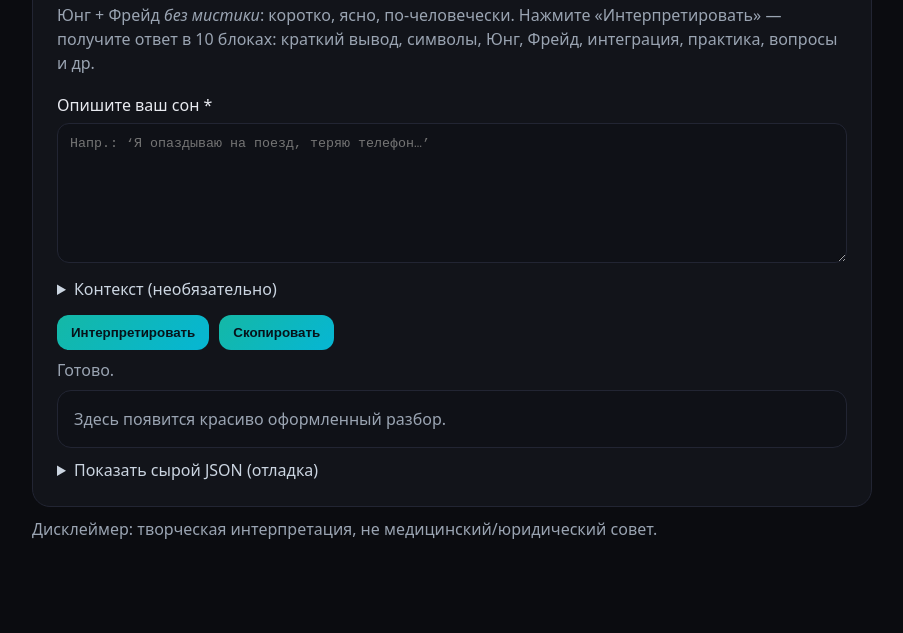
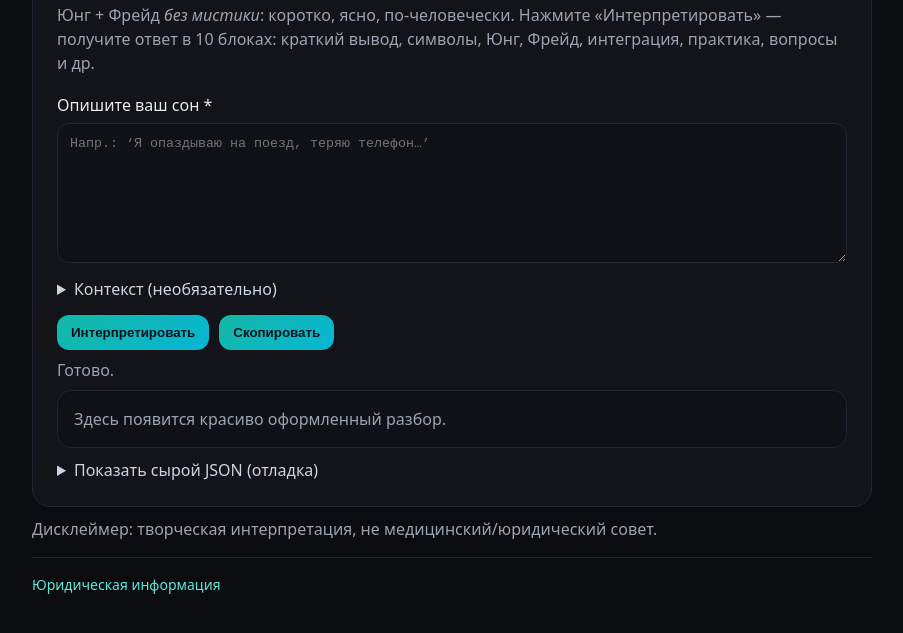
Before and after one commit to shir81023-hub/Somnus, a plain HTML site: page index.html in a window 1280 px wide. Shown: the part 139-772 px from the top of the page, without its empty margins (188-1091 px from the left). Drawn offline with Linux system fonts and the light colour scheme.

Commit message:
Update index.html
Юридическая информация

```diff
--- a/index.html
+++ b/index.html
@@ -41,7 +41,11 @@
     .controls{display:flex;gap:10px;justify-content:flex-end;margin-bottom:6px}
     .jsonbox{white-space:pre-wrap;background:#0a0c12;border:1px dashed var(--line);border-radius:10px;padding:10px;color:#cbd5e1}
     .ghost{background:transparent;border:1px solid var(--line);color:#cbd5e1}
-  </style>
+  .sep{border:0;border-top:1px solid #222533;margin:16px 0}
+.legal-note{margin:8px 0 0;color:#9aa4b2;font-size:14px}
+.legal-note a{color:#5eead4;text-decoration:none}
+.legal-note a:hover{text-decoration:underline}
+    </style>
 </head>
 <body>
   <div class="wrap">
@@ -96,6 +100,10 @@
     </div>
 
     <p class="muted" style="margin-top:10px">Дисклеймер: творческая интерпретация, не медицинский/юридический совет.</p>
+    <hr class="sep">
+<p class="legal-note">
+  <a href="./legal/" target="_blank" rel="noopener">Юридическая информация</a>
+</p>
   </div>
 
 <script>
```
